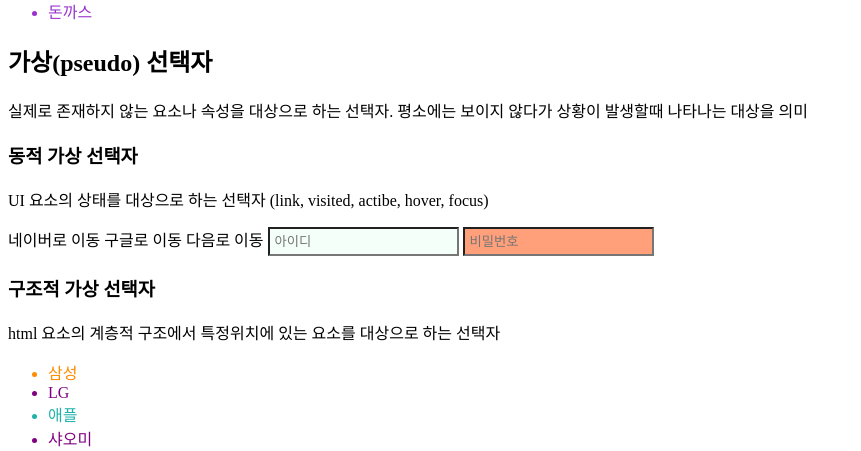
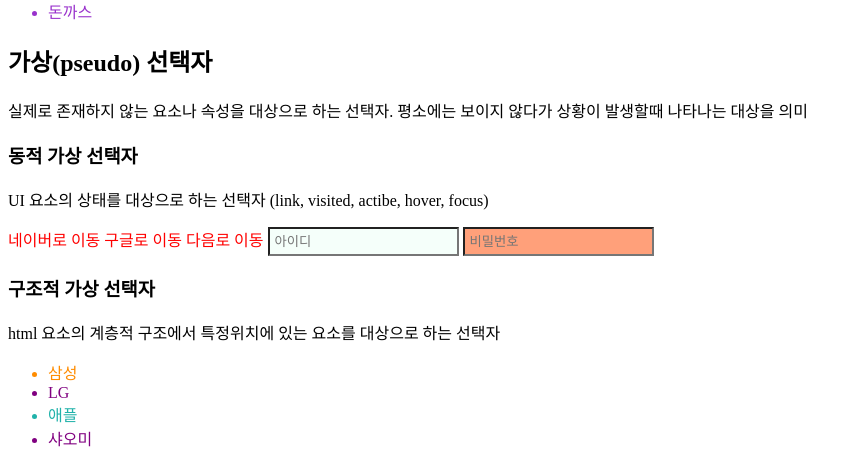
Before and after one commit to yoon741/frontends, a FastAPI app: page /css/selector in a window 1280 px wide. Shown: the part 2834-3285 px from the top of the page, without its empty margins (0-861 px from the left). Run offline with FastAPI, Linux system fonts and the light colour scheme.

Commit message:
css3 - 선택자 수정

```diff
--- a/views/templates/css/01selector.html
+++ b/views/templates/css/01selector.html
@@ -31,7 +31,7 @@
         #menu > li { color: darkorchid }
 
         /* 동적의사 선택자 */
-        a:link { color: black; text-decoration: none }
+        a:link { color: red; text-decoration: none }
         a:visited { color: black; text-decoration: none }
         a:hover { color: darkorchid; text-decoration: underline }
         a:active { color: orange; }
```
